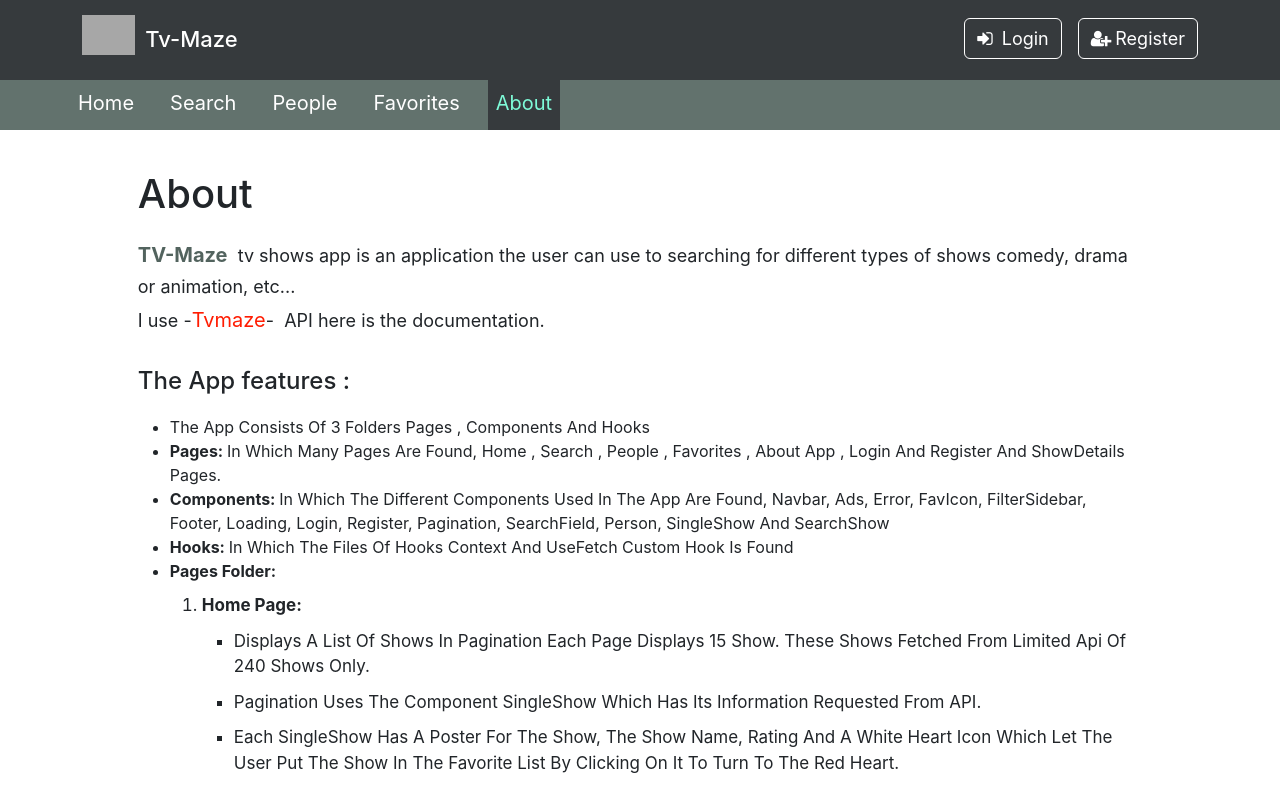
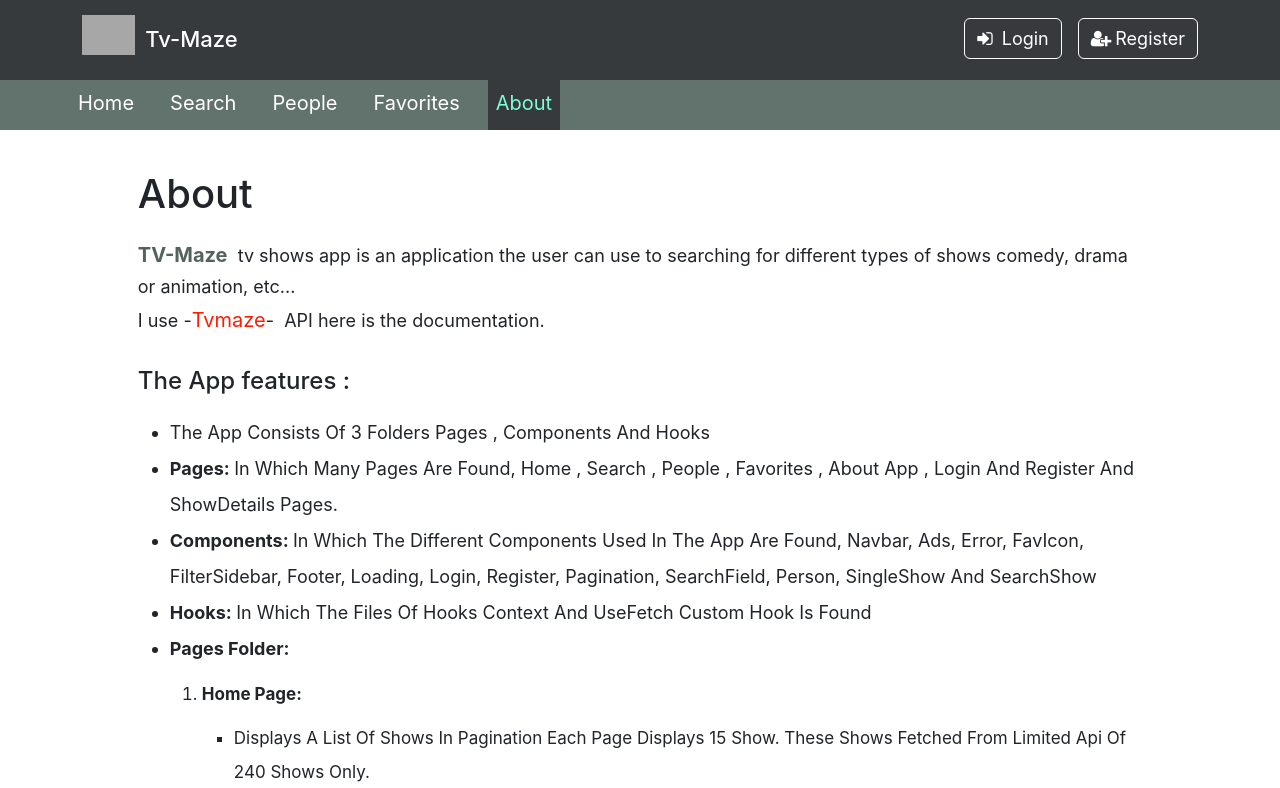
Before and after one commit to HebaMak/tv-maze, a React (Create React App) app: page /about in a window 1280 px wide. Shown: the top 788 px of the page. Built offline with nearby package versions, Linux system fonts and the light colour scheme; no server answers; grey boxes are pictures that could not be loaded; a web font is replaced by a local one.

Commit message:
style about page

```diff
--- a/src/App.css
+++ b/src/App.css
@@ -210,6 +210,9 @@
 /* about */
 .about-page {
   min-height: 100vh;
+  padding-bottom: 50px;
+  font-size: 18px;
+  line-height: 2;
 }
 .about-page li {
   text-transform: capitalize;
```
